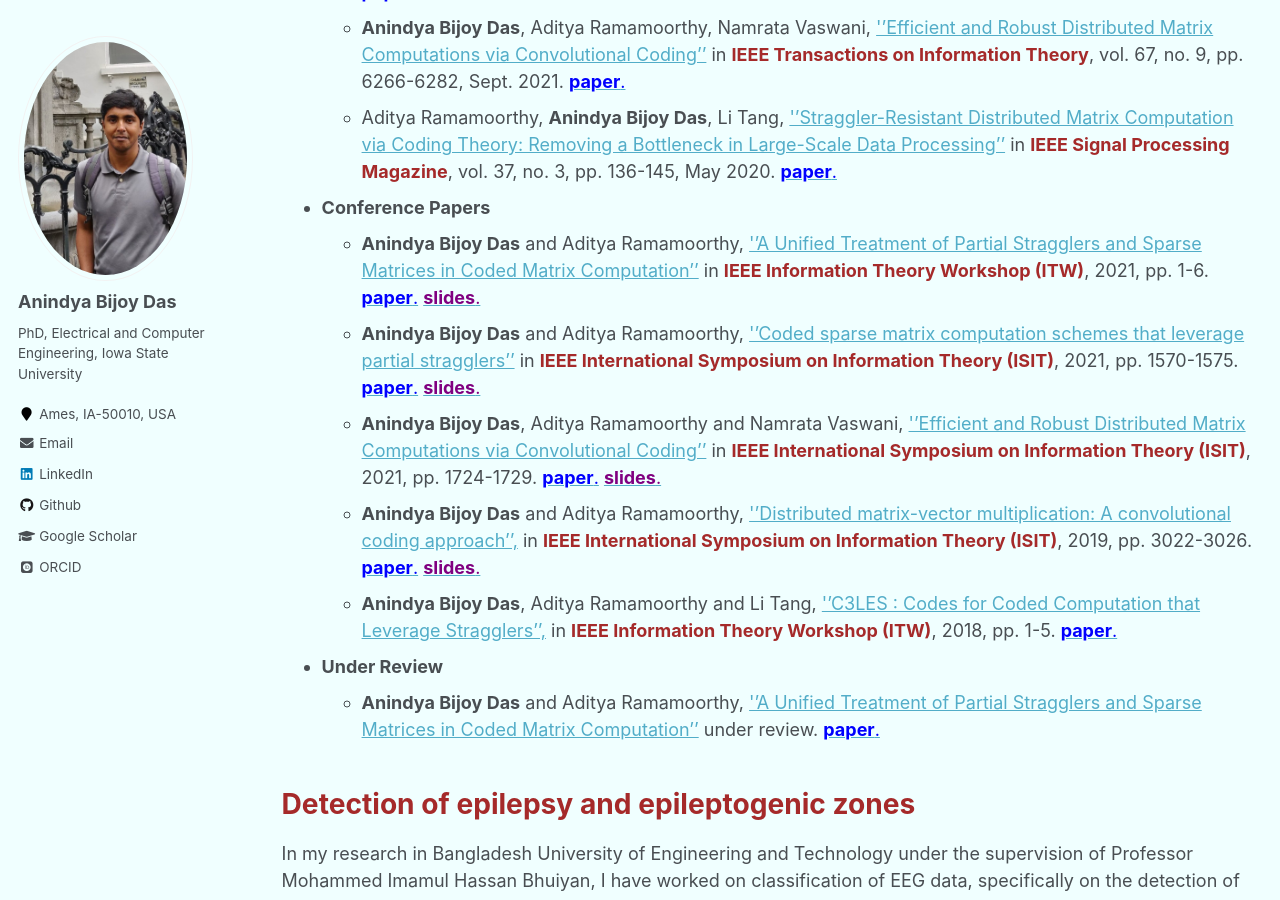
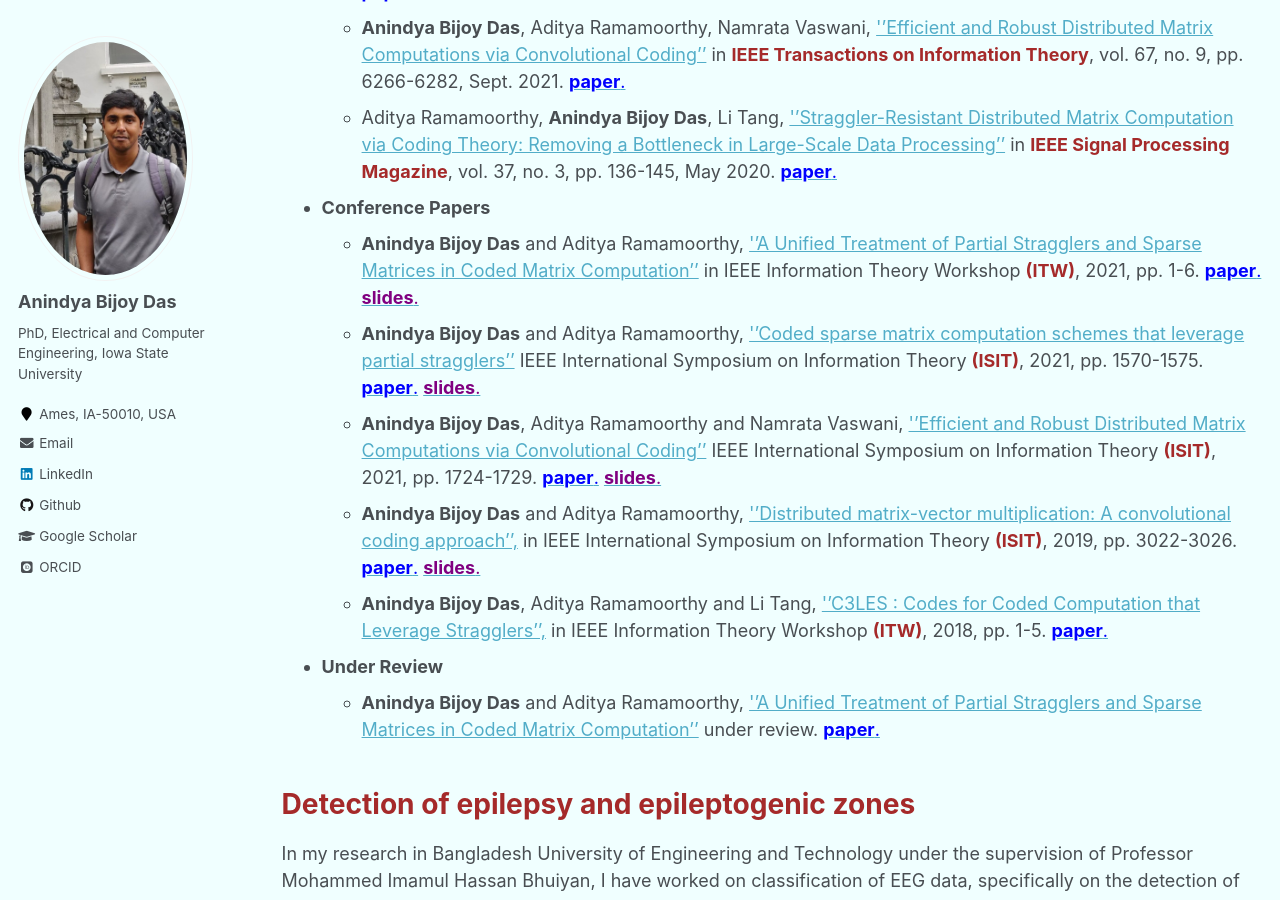
Before and after one commit to anindyabijoydas/portfolio, a Jekyll site: the page built from _pages/research.md, in a window 1280 px wide and 900 px high, scrolled down 481 px. Built offline with Jekyll 4.4.1, drawn with Linux system fonts in a browser that asks for light colours; some web fonts are replaced.

Commit message:
Update research.md

```diff
--- a/_pages/research.md
+++ b/_pages/research.md
@@ -22,11 +22,11 @@ In my PhD research in Iowa State University under the supervision of Professor A
    * Aditya Ramamoorthy, **Anindya Bijoy Das**, Li Tang, [''Straggler-Resistant Distributed Matrix Computation via Coding Theory: Removing a Bottleneck in Large-Scale Data Processing''](https://ieeexplore.ieee.org/abstract/document/9084368) in <span style="color:brown">**IEEE Signal Processing Magazine**</span>, vol. 37, no. 3, pp. 136-145, May 2020. [<span style="color:blue">**paper**.</span>](https://www.dropbox.com/s/48di7uhogpsv49k/spmag.pdf?dl=0)
 
 * **Conference Papers**
-   * **Anindya Bijoy Das** and Aditya Ramamoorthy, [''A Unified Treatment of Partial Stragglers and Sparse Matrices in Coded Matrix Computation''](https://arxiv.org/abs/2109.12070) in <span style="color:brown">**IEEE Information Theory Workshop (ITW)**</span>, 2021, pp. 1-6. [<span style="color:blue">**paper**.</span>](https://www.dropbox.com/s/b8mf72b0jzfo3y4/class.pdf?dl=0) [<span style="color:purple">**slides**.</span>](https://www.dropbox.com/s/wowfbn9dnygnp6h/class_presentation.pdf?dl=0)
-   * **Anindya Bijoy Das** and Aditya Ramamoorthy, [''Coded sparse matrix computation schemes that leverage partial stragglers''](https://ieeexplore.ieee.org/abstract/document/9518059) in <span style="color:brown">**IEEE International Symposium on Information Theory (ISIT)**</span>, 2021, pp. 1570-1575. [<span style="color:blue">**paper**.</span>](https://www.dropbox.com/s/hkz63g3te7zfftr/coded_sparse.pdf?dl=0) [<span style="color:purple">**slides**.</span>](https://www.dropbox.com/s/6v6sn0urfh8ique/sparse_presentaion.pdf?dl=0)
-   * **Anindya Bijoy Das**, Aditya Ramamoorthy and Namrata Vaswani, [''Efficient and Robust Distributed Matrix Computations via Convolutional Coding''](https://ieeexplore.ieee.org/abstract/document/9518059) in <span style="color:brown">**IEEE International Symposium on Information Theory (ISIT)**</span>, 2021, pp. 1724-1729. [<span style="color:blue">**paper**.</span>](https://www.dropbox.com/s/xxfxu4otrqjs9yu/conv_code.pdf?dl=0) [<span style="color:purple">**slides**.</span>](https://www.dropbox.com/s/gy828wi4yuf7wrt/ittrans_presentation.pdf?dl=0)
-   * **Anindya Bijoy Das** and Aditya Ramamoorthy, [''Distributed matrix-vector multiplication: A convolutional coding approach'',](https://ieeexplore.ieee.org/abstract/document/8849395) in <span style="color:brown">**IEEE International Symposium on Information Theory (ISIT)**</span>,  2019, pp. 3022-3026. [<span style="color:blue">**paper**.</span>](https://www.dropbox.com/s/kbtf394dzodxpyv/geometric.pdf?dl=0) [<span style="color:purple">**slides**.</span>](https://www.dropbox.com/s/iz9nr165ni95e6b/geometricisit.pdf?dl=0)
-   * **Anindya Bijoy Das**, Aditya Ramamoorthy and Li Tang, [''C3LES : Codes for Coded Computation that Leverage Stragglers'',](https://ieeexplore.ieee.org/abstract/document/8613321) in <span style="color:brown">**IEEE Information Theory Workshop (ITW)**</span>, 2018, pp. 1-5. [<span style="color:blue">**paper**.</span>](https://www.dropbox.com/s/rc3bd70vovbshnu/cyclic.pdf?dl=0)
+   * **Anindya Bijoy Das** and Aditya Ramamoorthy, [''A Unified Treatment of Partial Stragglers and Sparse Matrices in Coded Matrix Computation''](https://arxiv.org/abs/2109.12070) in IEEE Information Theory Workshop <span style="color:brown">**(ITW)**</span>, 2021, pp. 1-6. [<span style="color:blue">**paper**.</span>](https://www.dropbox.com/s/b8mf72b0jzfo3y4/class.pdf?dl=0) [<span style="color:purple">**slides**.</span>](https://www.dropbox.com/s/wowfbn9dnygnp6h/class_presentation.pdf?dl=0)
+   * **Anindya Bijoy Das** and Aditya Ramamoorthy, [''Coded sparse matrix computation schemes that leverage partial stragglers''](https://ieeexplore.ieee.org/abstract/document/9518059) IEEE International Symposium on Information Theory <span style="color:brown">**(ISIT)**</span>, 2021, pp. 1570-1575. [<span style="color:blue">**paper**.</span>](https://www.dropbox.com/s/hkz63g3te7zfftr/coded_sparse.pdf?dl=0) [<span style="color:purple">**slides**.</span>](https://www.dropbox.com/s/6v6sn0urfh8ique/sparse_presentaion.pdf?dl=0)
+   * **Anindya Bijoy Das**, Aditya Ramamoorthy and Namrata Vaswani, [''Efficient and Robust Distributed Matrix Computations via Convolutional Coding''](https://ieeexplore.ieee.org/abstract/document/9518059) IEEE International Symposium on Information Theory <span style="color:brown">**(ISIT)**</span>, 2021, pp. 1724-1729. [<span style="color:blue">**paper**.</span>](https://www.dropbox.com/s/xxfxu4otrqjs9yu/conv_code.pdf?dl=0) [<span style="color:purple">**slides**.</span>](https://www.dropbox.com/s/gy828wi4yuf7wrt/ittrans_presentation.pdf?dl=0)
+   * **Anindya Bijoy Das** and Aditya Ramamoorthy, [''Distributed matrix-vector multiplication: A convolutional coding approach'',](https://ieeexplore.ieee.org/abstract/document/8849395) in IEEE International Symposium on Information Theory <span style="color:brown">**(ISIT)**</span>,  2019, pp. 3022-3026. [<span style="color:blue">**paper**.</span>](https://www.dropbox.com/s/kbtf394dzodxpyv/geometric.pdf?dl=0) [<span style="color:purple">**slides**.</span>](https://www.dropbox.com/s/iz9nr165ni95e6b/geometricisit.pdf?dl=0)
+   * **Anindya Bijoy Das**, Aditya Ramamoorthy and Li Tang, [''C3LES : Codes for Coded Computation that Leverage Stragglers'',](https://ieeexplore.ieee.org/abstract/document/8613321) in IEEE Information Theory Workshop <span style="color:brown">**(ITW)**</span>, 2018, pp. 1-5. [<span style="color:blue">**paper**.</span>](https://www.dropbox.com/s/rc3bd70vovbshnu/cyclic.pdf?dl=0)
 
 * **Under Review**
    * **Anindya Bijoy Das** and Aditya Ramamoorthy, [''A Unified Treatment of Partial Stragglers and Sparse Matrices in Coded Matrix Computation''](https://arxiv.org/abs/2109.12070) under review. [<span style="color:blue">**paper**.</span>](https://www.dropbox.com/s/7f2c76dtqas4k07/jsait.pdf?dl=0)
```
